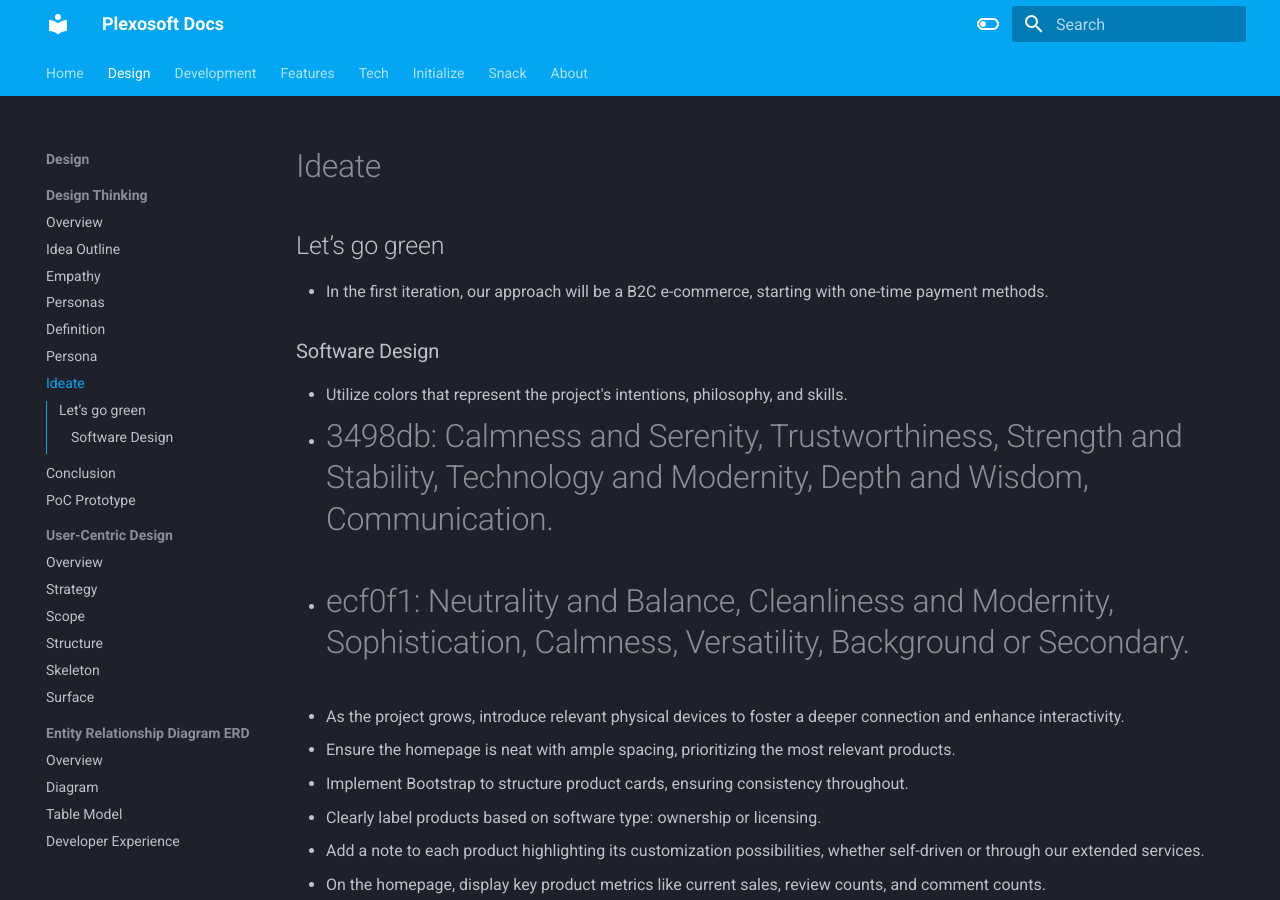
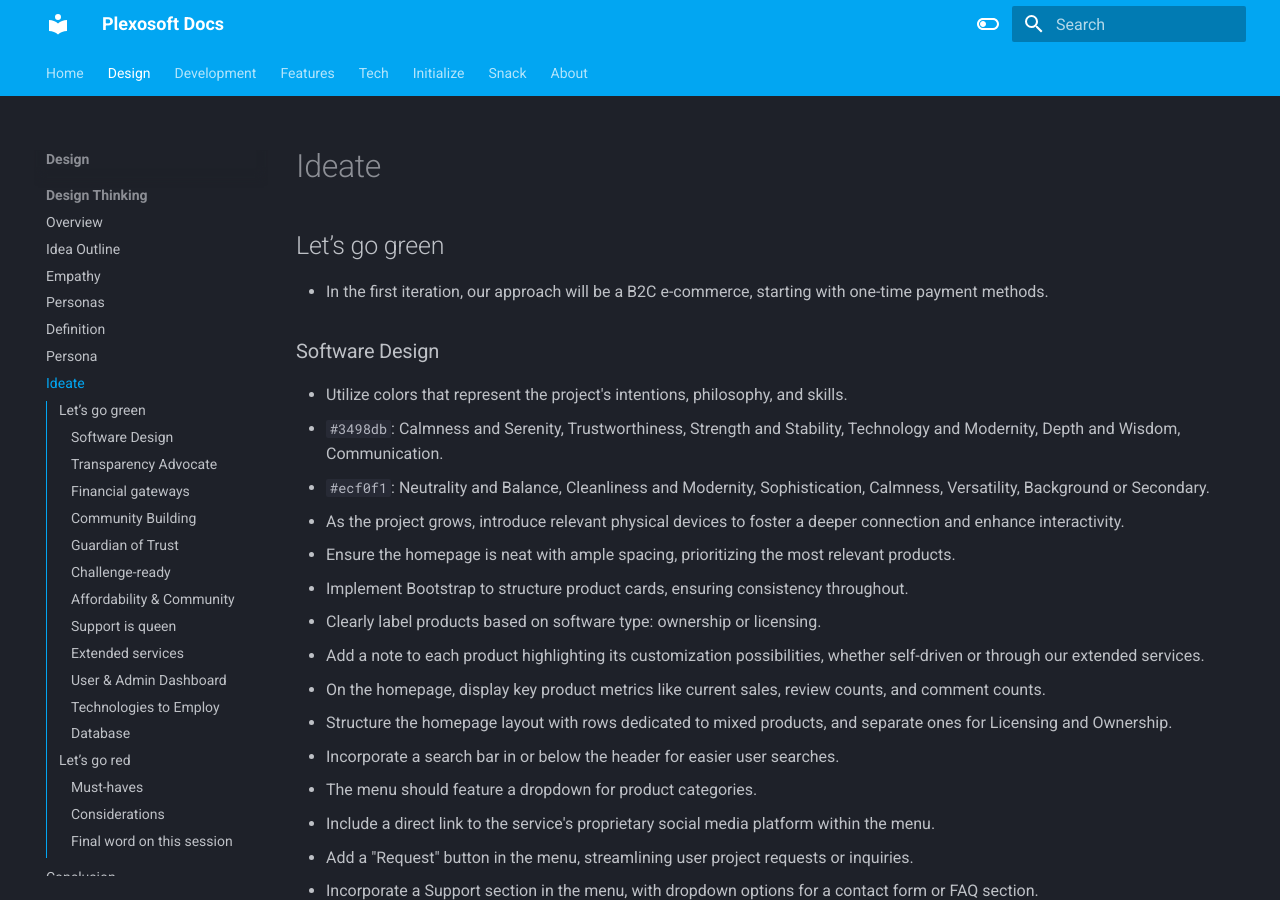
Before and after one commit to Code-Institute-Submissions/py, an MkDocs documentation site: the page built from docs/design-thinking/ideate/ideate.md, in a window 1280 px wide and 900 px high. Built offline with MkDocs 1.6.1 and Material for MkDocs 9.7.7, drawn with Linux system fonts in a browser that asks for light colours; some of the changed text lies outside the part shown.

Commit message:
docs: fix content bug for ideation

```diff
--- a/docs/design-thinking/ideate/ideate.md
+++ b/docs/design-thinking/ideate/ideate.md
@@ -5,8 +5,8 @@
 
 ### Software Design
 - Utilize colors that represent the project's intentions, philosophy, and skills.
-- #3498db: Calmness and Serenity, Trustworthiness, Strength and Stability, Technology and Modernity, Depth and Wisdom, Communication.
-- #ecf0f1: Neutrality and Balance, Cleanliness and Modernity, Sophistication, Calmness, Versatility, Background or Secondary.
+- `#3498db`: Calmness and Serenity, Trustworthiness, Strength and Stability, Technology and Modernity, Depth and Wisdom, Communication.
+- `#ecf0f1`: Neutrality and Balance, Cleanliness and Modernity, Sophistication, Calmness, Versatility, Background or Secondary.
 - As the project grows, introduce relevant physical devices to foster a deeper connection and enhance interactivity.
 - Ensure the homepage is neat with ample spacing, prioritizing the most relevant products.
 - Implement Bootstrap to structure product cards, ensuring consistency throughout.
@@ -83,6 +83,9 @@
 - Utilize Django, Bootstrap, jQuery, RSS, Allauth, AWS S3, EmailJS, PostgreSQL, Psycopg2, ElephantSQL, vendor-specific templates, Lottie files, among others.
 - Image compression, lazy loading, caching, DNS, Cloudflare.
 
+### Database
+- Product, Category, Abstract User, Transaction, Download, Review, Newsletter
+
 ## Let’s go red
 - Not all may be applied in the first MVP iteration.
 
```
